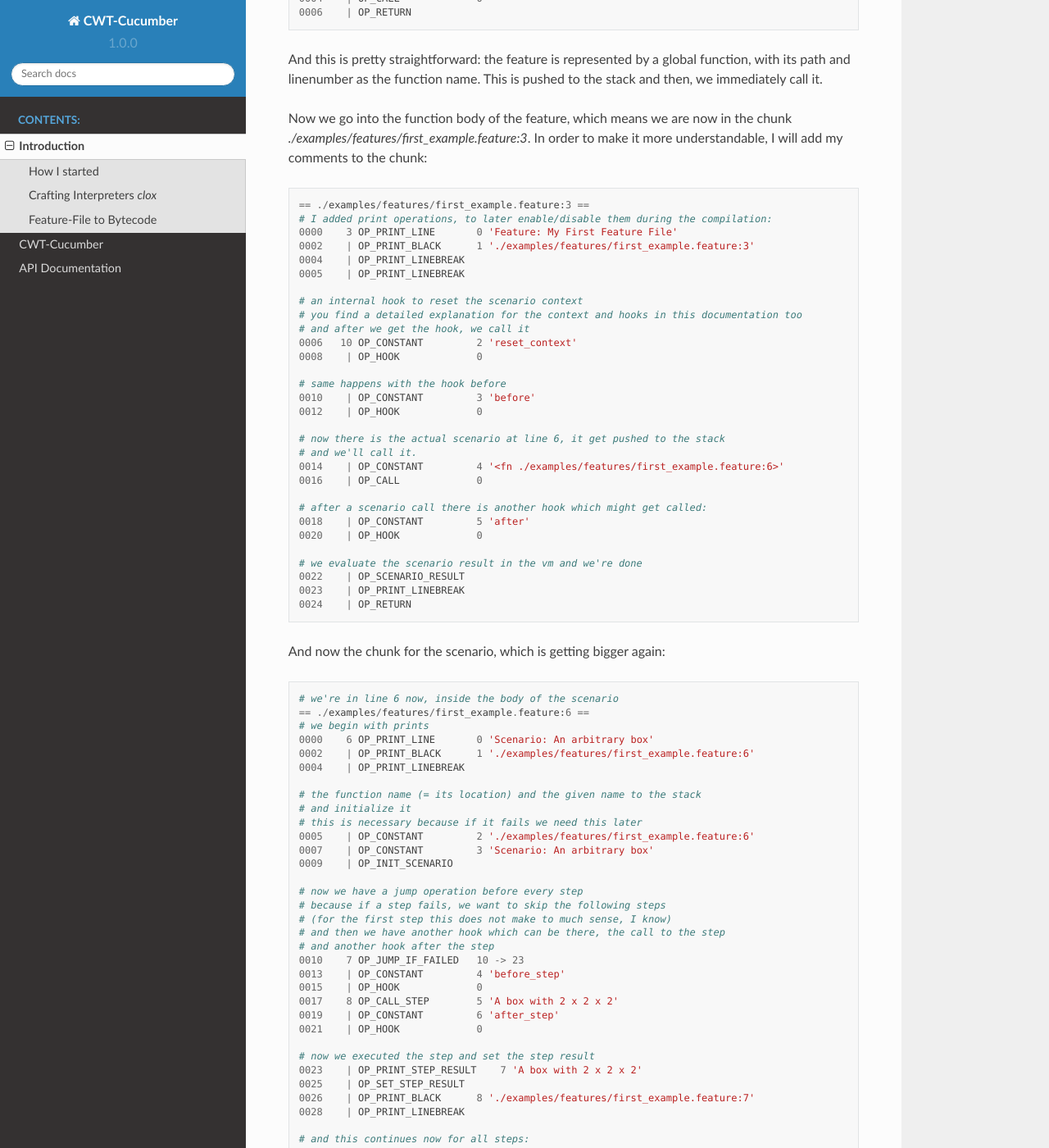
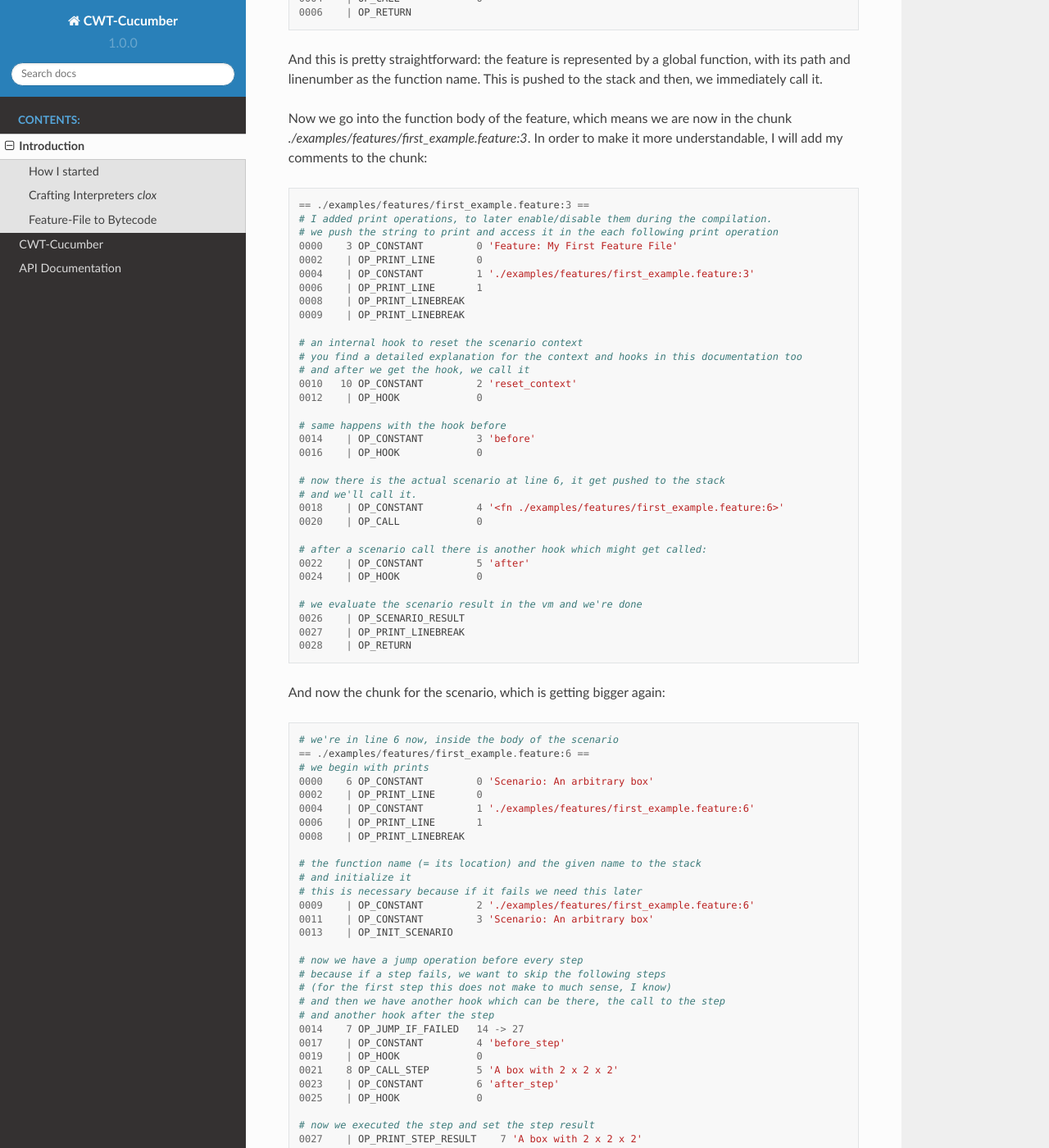
Before and after one commit to ThoSe1990/cwt-cucumber, a Sphinx documentation site: the page built from docs/chapters/00_intro.rst, in a window 1280 px wide and 1400 px high, scrolled down 3447 px. Shown: the whole window at 82% size. Built offline with Sphinx 7.4.7 and the Read the Docs theme 2.0.0, drawn with Linux system fonts in a browser that asks for light colours; some of the changed text lies outside the part shown.

Commit message:
refactored console prints

```diff
--- a/docs/chapters/00_intro.rst
+++ b/docs/chapters/00_intro.rst
@@ -150,35 +150,38 @@ Now we go into the function body of the feature, which means we are now in the c
 .. code-block::
 
   == ./examples/features/first_example.feature:3 ==
-  # I added print operations, to later enable/disable them during the compilation:
-  0000    3 OP_PRINT_LINE       0 'Feature: My First Feature File'
-  0002    | OP_PRINT_BLACK      1 './examples/features/first_example.feature:3'
-  0004    | OP_PRINT_LINEBREAK
-  0005    | OP_PRINT_LINEBREAK
+  # I added print operations, to later enable/disable them during the compilation.
+  # we push the string to print and access it in the each following print operation
+  0000    3 OP_CONSTANT         0 'Feature: My First Feature File'
+  0002    | OP_PRINT_LINE       0
+  0004    | OP_CONSTANT         1 './examples/features/first_example.feature:3'
+  0006    | OP_PRINT_LINE       1
+  0008    | OP_PRINT_LINEBREAK
+  0009    | OP_PRINT_LINEBREAK
 
   # an internal hook to reset the scenario context
   # you find a detailed explanation for the context and hooks in this documentation too
   # and after we get the hook, we call it
-  0006   10 OP_CONSTANT         2 'reset_context'
-  0008    | OP_HOOK             0
+  0010   10 OP_CONSTANT         2 'reset_context'
+  0012    | OP_HOOK             0
 
   # same happens with the hook before
-  0010    | OP_CONSTANT         3 'before'
-  0012    | OP_HOOK             0
+  0014    | OP_CONSTANT         3 'before'
+  0016    | OP_HOOK             0
 
   # now there is the actual scenario at line 6, it get pushed to the stack
   # and we'll call it.
-  0014    | OP_CONSTANT         4 '<fn ./examples/features/first_example.feature:6>'
-  0016    | OP_CALL             0
+  0018    | OP_CONSTANT         4 '<fn ./examples/features/first_example.feature:6>'
+  0020    | OP_CALL             0
 
   # after a scenario call there is another hook which might get called:
-  0018    | OP_CONSTANT         5 'after'
-  0020    | OP_HOOK             0
+  0022    | OP_CONSTANT         5 'after'
+  0024    | OP_HOOK             0
 
   # we evaluate the scenario result in the vm and we're done
-  0022    | OP_SCENARIO_RESULT
-  0023    | OP_PRINT_LINEBREAK
-  0024    | OP_RETURN
+  0026    | OP_SCENARIO_RESULT
+  0027    | OP_PRINT_LINEBREAK
+  0028    | OP_RETURN
 
 
 And now the chunk for the scenario, which is getting bigger again:
@@ -188,77 +191,83 @@ And now the chunk for the scenario, which is getting bigger again:
   # we're in line 6 now, inside the body of the scenario
   == ./examples/features/first_example.feature:6 ==
   # we begin with prints
-  0000    6 OP_PRINT_LINE       0 'Scenario: An arbitrary box'
-  0002    | OP_PRINT_BLACK      1 './examples/features/first_example.feature:6'
-  0004    | OP_PRINT_LINEBREAK
+  0000    6 OP_CONSTANT         0 'Scenario: An arbitrary box'
+  0002    | OP_PRINT_LINE       0
+  0004    | OP_CONSTANT         1 './examples/features/first_example.feature:6'
+  0006    | OP_PRINT_LINE       1
+  0008    | OP_PRINT_LINEBREAK
 
   # the function name (= its location) and the given name to the stack
   # and initialize it
   # this is necessary because if it fails we need this later
-  0005    | OP_CONSTANT         2 './examples/features/first_example.feature:6'
-  0007    | OP_CONSTANT         3 'Scenario: An arbitrary box'
-  0009    | OP_INIT_SCENARIO
+  0009    | OP_CONSTANT         2 './examples/features/first_example.feature:6'
+  0011    | OP_CONSTANT         3 'Scenario: An arbitrary box'
+  0013    | OP_INIT_SCENARIO
 
   # now we have a jump operation before every step
   # because if a step fails, we want to skip the following steps
   # (for the first step this does not make to much sense, I know)
   # and then we have another hook which can be there, the call to the step
   # and another hook after the step
-  0010    7 OP_JUMP_IF_FAILED   10 -> 23
-  0013    | OP_CONSTANT         4 'before_step'
-  0015    | OP_HOOK             0
-  0017    8 OP_CALL_STEP        5 'A box with 2 x 2 x 2'
-  0019    | OP_CONSTANT         6 'after_step'
-  0021    | OP_HOOK             0
+  0014    7 OP_JUMP_IF_FAILED   14 -> 27
+  0017    | OP_CONSTANT         4 'before_step'
+  0019    | OP_HOOK             0
+  0021    8 OP_CALL_STEP        5 'A box with 2 x 2 x 2'
+  0023    | OP_CONSTANT         6 'after_step'
+  0025    | OP_HOOK             0
 
   # now we executed the step and set the step result
-  0023    | OP_PRINT_STEP_RESULT    7 'A box with 2 x 2 x 2'
-  0025    | OP_SET_STEP_RESULT
-  0026    | OP_PRINT_BLACK      8 './examples/features/first_example.feature:7'
-  0028    | OP_PRINT_LINEBREAK
+  0027    | OP_PRINT_STEP_RESULT    7 'A box with 2 x 2 x 2'
+  0029    | OP_SET_STEP_RESULT
+  0030    | OP_CONSTANT         8 './examples/features/first_example.feature:7'
+  0032    | OP_PRINT_LINE       1
+  0034    | OP_PRINT_LINEBREAK
 
   # and this continues now for all steps:
   # if the previous step failed we skip to 42, else we stay and execute the hooks and the step:
-  0029    | OP_JUMP_IF_FAILED   29 -> 42
-  0032    | OP_CONSTANT         9 'before_step'
-  0034    | OP_HOOK             0
-  0036    9 OP_CALL_STEP       10 'I open the box'
-  0038    | OP_CONSTANT        11 'after_step'
+  0035    | OP_JUMP_IF_FAILED   35 -> 48
+  0038    | OP_CONSTANT         9 'before_step'
   0040    | OP_HOOK             0
+  0042    9 OP_CALL_STEP       10 'I open the box'
+  0044    | OP_CONSTANT        11 'after_step'
+  0046    | OP_HOOK             0
 
   # if we skip, we end up here: setting its result as skipped
-  0042    | OP_PRINT_STEP_RESULT   12 'I open the box'
-  0044    | OP_SET_STEP_RESULT
-  0045    | OP_PRINT_BLACK     13 './examples/features/first_example.feature:8'
-  0047    | OP_PRINT_LINEBREAK
-  0048    | OP_JUMP_IF_FAILED   48 -> 61
-  0051    | OP_CONSTANT        14 'before_step'
-  0053    | OP_HOOK             0
-  0055   10 OP_CALL_STEP       15 'The box is open '
-  0057    | OP_CONSTANT        16 'after_step'
-  0059    | OP_HOOK             0
+  0048    | OP_PRINT_STEP_RESULT   12 'I open the box'
+  0050    | OP_SET_STEP_RESULT
+  0051    | OP_CONSTANT        13 './examples/features/first_example.feature:8'
+  0053    | OP_PRINT_LINE       1
+  0055    | OP_PRINT_LINEBREAK
+  0056    | OP_JUMP_IF_FAILED   56 -> 69
+  0059    | OP_CONSTANT        14 'before_step'
+  0061    | OP_HOOK             0
+  0063   10 OP_CALL_STEP       15 'The box is open '
+  0065    | OP_CONSTANT        16 'after_step'
+  0067    | OP_HOOK             0
 
   # if we skip, we end up here: setting its result as skipped
-  0061    | OP_PRINT_STEP_RESULT   17 'The box is open '
-  0063    | OP_SET_STEP_RESULT
-  0064    | OP_PRINT_BLACK     18 './examples/features/first_example.feature:9'
-  0066    | OP_PRINT_LINEBREAK
-  0067    | OP_JUMP_IF_FAILED   67 -> 80
-  0070    | OP_CONSTANT        19 'before_step'
-  0072    | OP_HOOK             0
-  0074    | OP_CALL_STEP       20 'The volume is 8 '
-  0076    | OP_CONSTANT        21 'after_step'
-  0078    | OP_HOOK             0
+  0069    | OP_PRINT_STEP_RESULT   17 'The box is open '
+  0071    | OP_SET_STEP_RESULT
+  0072    | OP_CONSTANT        18 './examples/features/first_example.feature:9'
+  0074    | OP_PRINT_LINE       1
+  0076    | OP_PRINT_LINEBREAK
+  0077    | OP_JUMP_IF_FAILED   77 -> 90
+  0080    | OP_CONSTANT        19 'before_step'
+  0082    | OP_HOOK             0
+  0084    | OP_CALL_STEP       20 'The volume is 8 '
+  0086    | OP_CONSTANT        21 'after_step'
+  0088    | OP_HOOK             0
 
   # if we skip, we end up here: setting its result as skipped
-  0080    | OP_PRINT_STEP_RESULT   22 'The volume is 8 '
-  0082    | OP_SET_STEP_RESULT
-  0083    | OP_PRINT_BLACK     23 './examples/features/first_example.feature:10'
-  0085    | OP_PRINT_LINEBREAK
+  0090    | OP_PRINT_STEP_RESULT   22 'The volume is 8 '
+  0092    | OP_SET_STEP_RESULT
+  0093    | OP_CONSTANT        23 './examples/features/first_example.feature:10'
+  0095    | OP_PRINT_LINE       1
+  0097    | OP_PRINT_LINEBREAK
 
   # and there we are, scenario done, up to 4 steps executed (or skipped)
   # and we return from the scenario
-  0086    | OP_RETURN
+  0098    | OP_RETURN
 
 And this is essentially what happens under the hood when you run this cucumber interpreter. The feature file is compiled into this chunk and executed in its vm. The final output from the user perspective (without the stack trace) looks like this:
 
```
Also changed, not shown: 7 other files.
